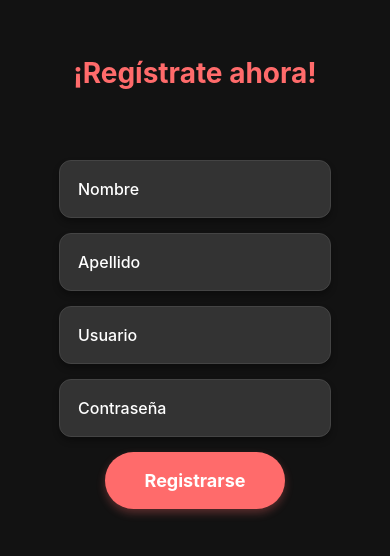
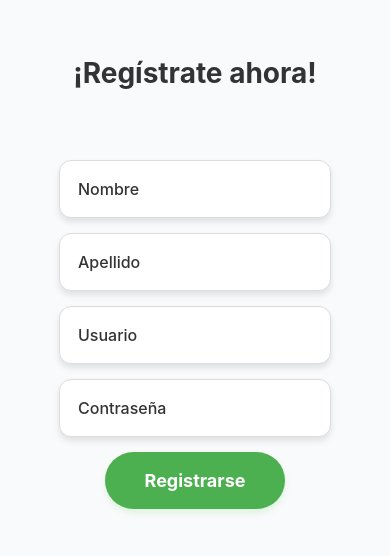
Before and after one commit to Tamita00/finalDaiListoooo, a React Native app: screen /Register in a window 390 px wide. Shown: the part 130-686 px from the top of the page. Built offline with nearby package versions, Linux system fonts and the light colour scheme.

Commit message:
faltaaa lpm

```diff
--- a/views/Formulario.js
+++ b/views/Formulario.js
@@ -70,6 +70,13 @@ export default function Formulario() {
 
     return (
         <View style={styles.container}>
+            <TouchableOpacity
+                style={styles.buttonSecondary}
+                onPress={() => navigation.navigate('Index', { token, id: idUser })}
+            >
+                <Text style={styles.buttonText}>Atrás</Text>
+            </TouchableOpacity>
+
             {/* Reemplazando Title por Text */}
             <Text style={styles.title}>Crear un nuevo evento</Text>
 
@@ -144,29 +151,22 @@ export default function Formulario() {
                 <Text style={styles.buttonText}>Guardar</Text>
             </TouchableOpacity>
 
-            <TouchableOpacity
-                style={styles.buttonSecondary}
-                onPress={() => navigation.navigate('Index', { token, id: idUser })}
-            >
-                <Text style={styles.buttonText}>Atrás</Text>
-            </TouchableOpacity>
+
         </View>
     );
 }
-
 const styles = StyleSheet.create({
     container: {
         flex: 1,
-        justifyContent: 'center',
-        alignItems: 'center',
-        backgroundColor: '#f8f8f8',
+        backgroundColor: '#F9FAFB', // Fondo claro
         padding: 20,
     },
     title: {
         fontSize: 28,
         fontWeight: '700',
         color: '#333',
-        marginBottom: 30,
+        textAlign: 'center',
+        marginBottom: 20, // Un pequeño ajuste para alinearlo con el diseño general
     },
     input: {
         width: '100%',
@@ -175,7 +175,7 @@ const styles = StyleSheet.create({
         borderRadius: 8,
         backgroundColor: '#fff',
         borderWidth: 1,
-        borderColor: '#d1d1d6',
+        borderColor: '#d1d1d6', // Color más suave para bordes
         fontSize: 16,
     },
     dropdownContainer: {
@@ -193,34 +193,32 @@ const styles = StyleSheet.create({
     buttonPrimary: {
         width: '100%',
         paddingVertical: 15,
-        backgroundColor: '#007BFF',
-        borderRadius: 8,
+        backgroundColor: '#4CAF50', // Color verde para el botón primario
+        borderRadius: 10,
         alignItems: 'center',
         marginVertical: 10,
     },
     buttonSecondary: {
         width: '100%',
         paddingVertical: 15,
-        backgroundColor: '#f1f1f1',
-        borderRadius: 8,
+        backgroundColor: '#007BFF', // Color azul para el botón secundario
+        borderRadius: 10,
         alignItems: 'center',
         marginVertical: 10,
-        borderColor: '#007BFF',
-        borderWidth: 1,
     },
     buttonText: {
         fontSize: 16,
-        color: '#fff',
+        color: '#fff', // Texto blanco en los botones
         fontWeight: '600',
     },
     item: {
         padding: 12,
-        backgroundColor: '#f9f9f9',
+        backgroundColor: '#fff',
         borderBottomWidth: 1,
-        borderBottomColor: '#eee',
+        borderBottomColor: '#eee', // Color sutil para el borde de los ítems
     },
     itemText: {
         fontSize: 16,
-        color: '#333',
+        color: '#333', // Texto oscuro para los ítems
     },
 });
--- a/views/Register.js
+++ b/views/Register.js
@@ -72,18 +72,17 @@ export default function Register() {
         </View>
     );
 }
-
 const styles = StyleSheet.create({
     container: {
         flex: 1,
-        backgroundColor: '#121212',
-        justifyContent: 'center',
-        alignItems: 'center',
+        backgroundColor: '#F9FAFB', // Fondo blanco suave (más claro que el negro)
+        justifyContent: 'center', // Centrado vertical
+        alignItems: 'center', // Centrado horizontal
         padding: 25,
     },
     title: {
         fontSize: 28,
-        color: '#FF6B6B',
+        color: '#333', // Título en un tono rojo suave
         fontWeight: 'bold',
         marginBottom: 30,
         textAlign: 'center',
@@ -92,39 +91,39 @@ const styles = StyleSheet.create({
         width: '80%',
         marginTop: 20,
         paddingVertical: 20,
-        alignItems: 'center',
+        alignItems: 'center', // Centra los campos de entrada
     },
     input: {
         width: '100%',
         padding: 18,
         borderRadius: 12,
-        backgroundColor: '#333333',
-        borderColor: '#444',
+        backgroundColor: '#FFFFFF', // Fondo blanco para el input
+        borderColor: '#DDDDDD', // Bordes en gris claro
         borderWidth: 1.5,
-        color: '#fff',
+        color: '#333', // Texto oscuro para mejor contraste
         marginBottom: 15,
         fontSize: 16,
         fontWeight: '500',
-        shadowColor: '#000',
+        shadowColor: '#000', // Sombra sutil
         shadowOffset: { width: 0, height: 4 },
-        shadowOpacity: 0.3,
+        shadowOpacity: 0.1,
         shadowRadius: 6,
-        elevation: 6,
+        elevation: 2,
     },
     submitButton: {
-        backgroundColor: '#FF6B6B',
+        backgroundColor: '#4CAF50', // Botón rojo
         paddingVertical: 18,
         paddingHorizontal: 40,
         borderRadius: 30,
-        shadowColor: '#FF6B6B',
+        shadowColor: '#77DD77', // Sombra roja sutil
         shadowOffset: { width: 0, height: 4 },
-        shadowOpacity: 0.3,
-        shadowRadius: 8,
-        elevation: 6,
-        alignItems: 'center',
+        shadowOpacity: 0.2,
+        shadowRadius: 6,
+        elevation: 4,
+        alignItems: 'center', // Centrado del texto en el botón
     },
     submitButtonText: {
-        color: '#fff',
+        color: '#fff', // Texto blanco en el botón
         fontSize: 18,
         fontWeight: 'bold',
     },
```
